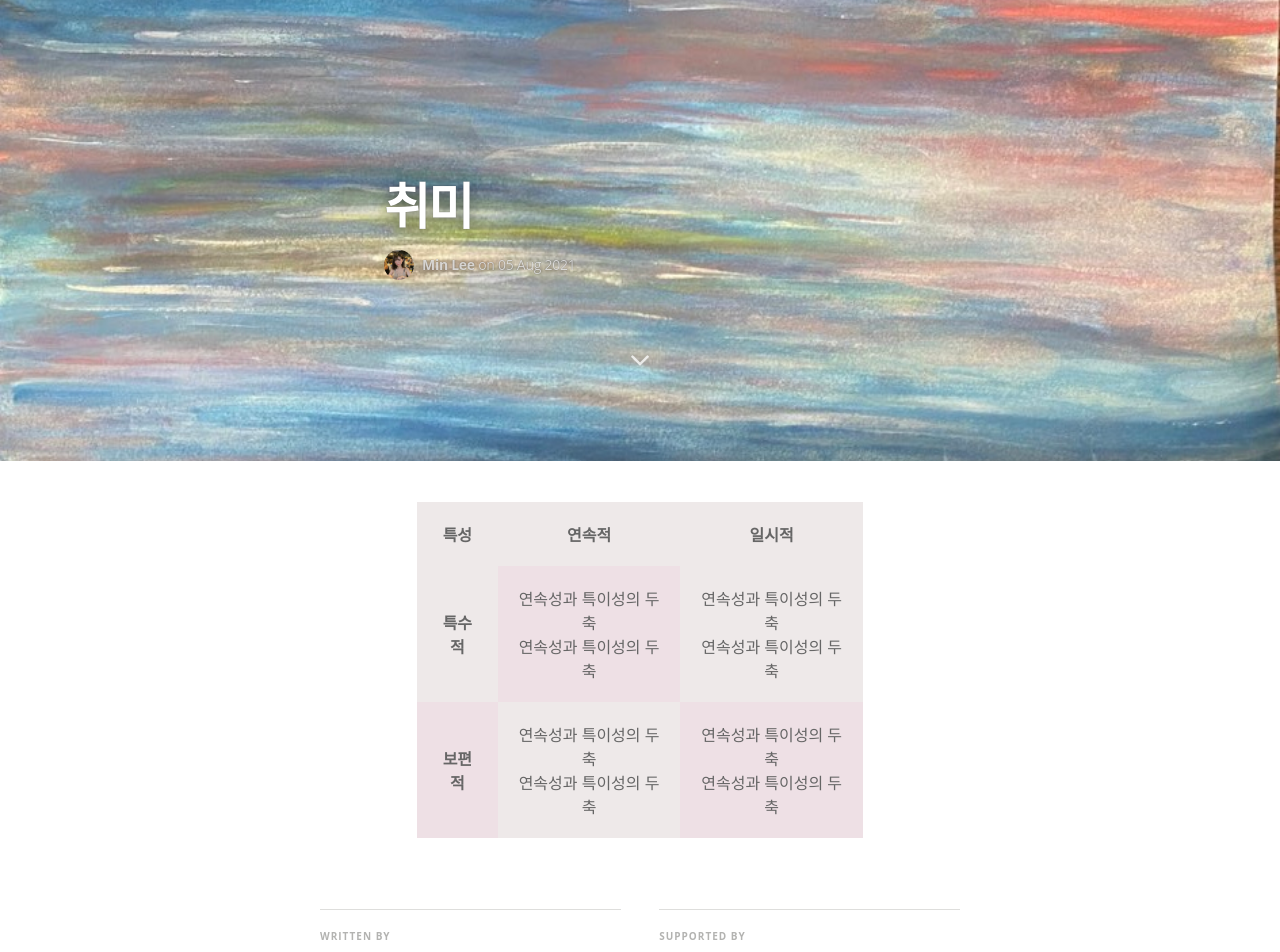
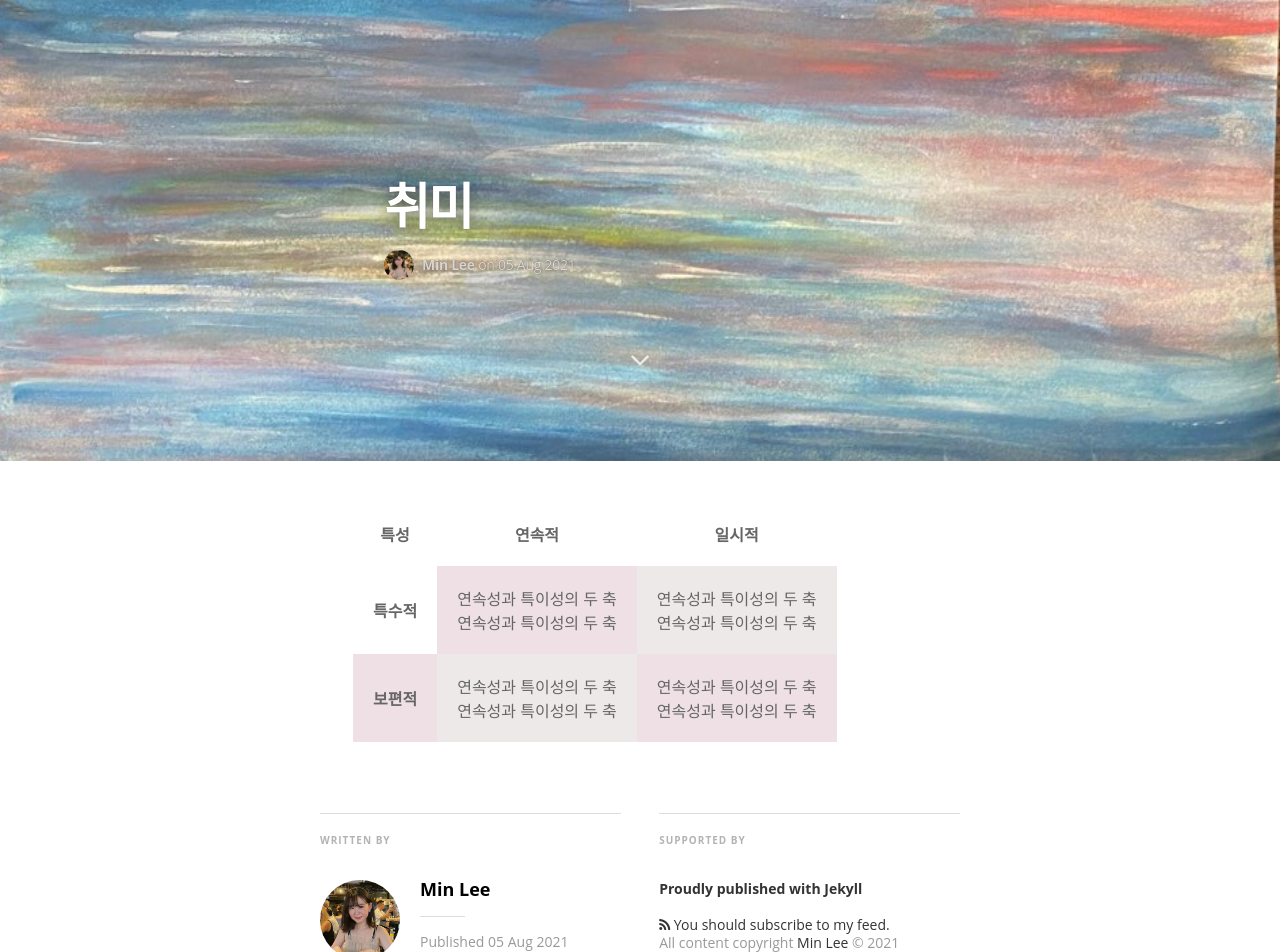
Before and after one commit to minniie/minniie.github.io, a Jekyll site: the page built from _posts/2021-08-05-post4.markdown, in a window 1280 px wide. Shown: the part 439-1391 px from the top of the page. Built offline with Jekyll 4.4.1, drawn with Linux system fonts in a browser that asks for light colours; nearby versions of some CDN libraries; some web fonts are replaced.

Commit message:
Update main.sass

```diff
--- a/css/main.sass
+++ b/css/main.sass
@@ -35,11 +35,14 @@ table
   display: block
   margin-left: auto
   margin-right: auto
-  width: 70%
+  width: 90%
   border: 1px solid #FFF
   border-collapse: collapse
-
-th, td
+th
+  padding: 20px
+  text-align: center
+  background: #FFF
+td
   padding: 20px
   text-align: center
   background: #EEE9E9
@@ -47,8 +50,10 @@ th, td
 tbody tr
   &:nth-child(2n+1) td:nth-child(even), &:nth-child(even) td:nth-child(2n+1)
     background-color: #EEE0E5
+  &:td
 
-
+th:nth-child(1), td:nth-child(1)
+  background-color: #FFF
 
 
 
```
